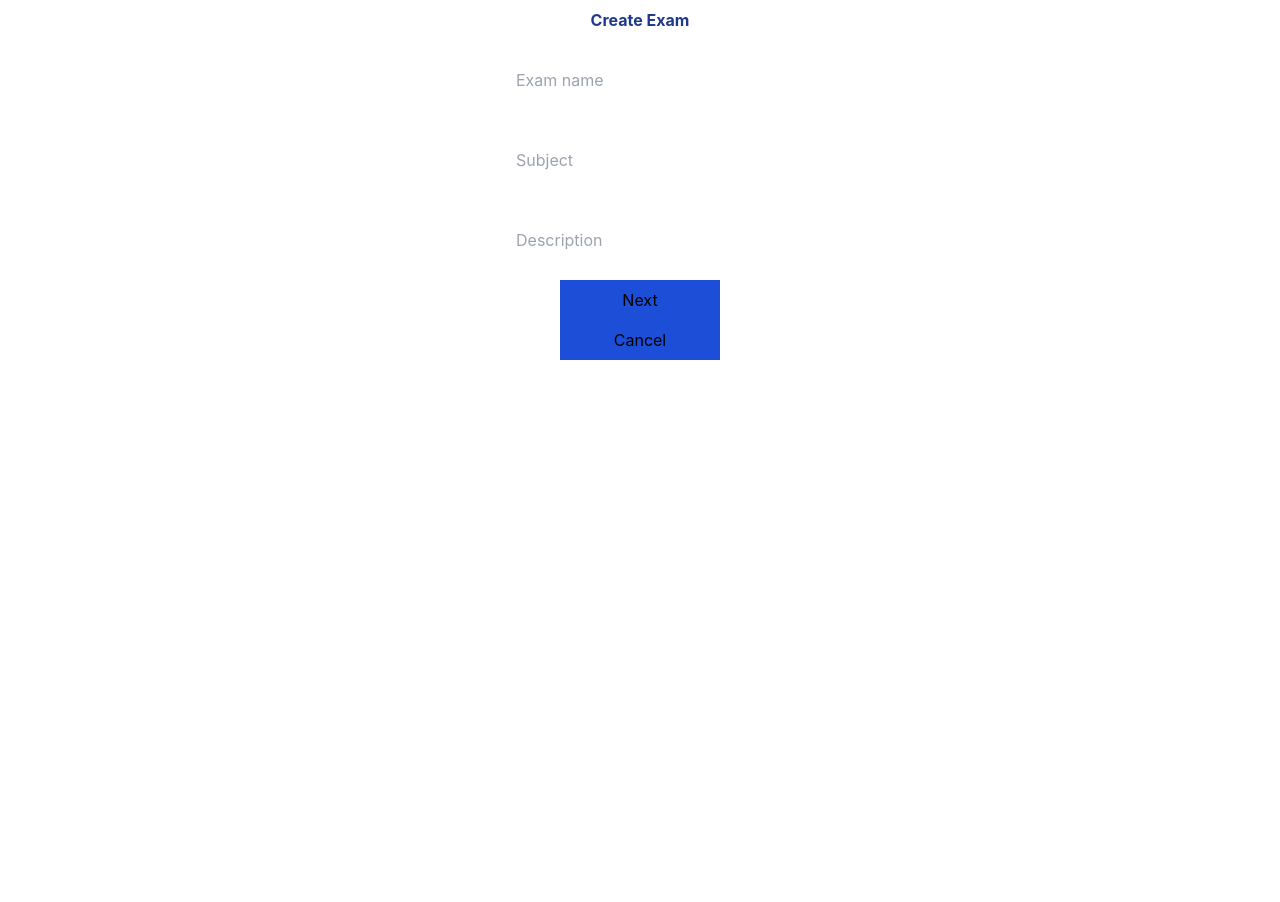
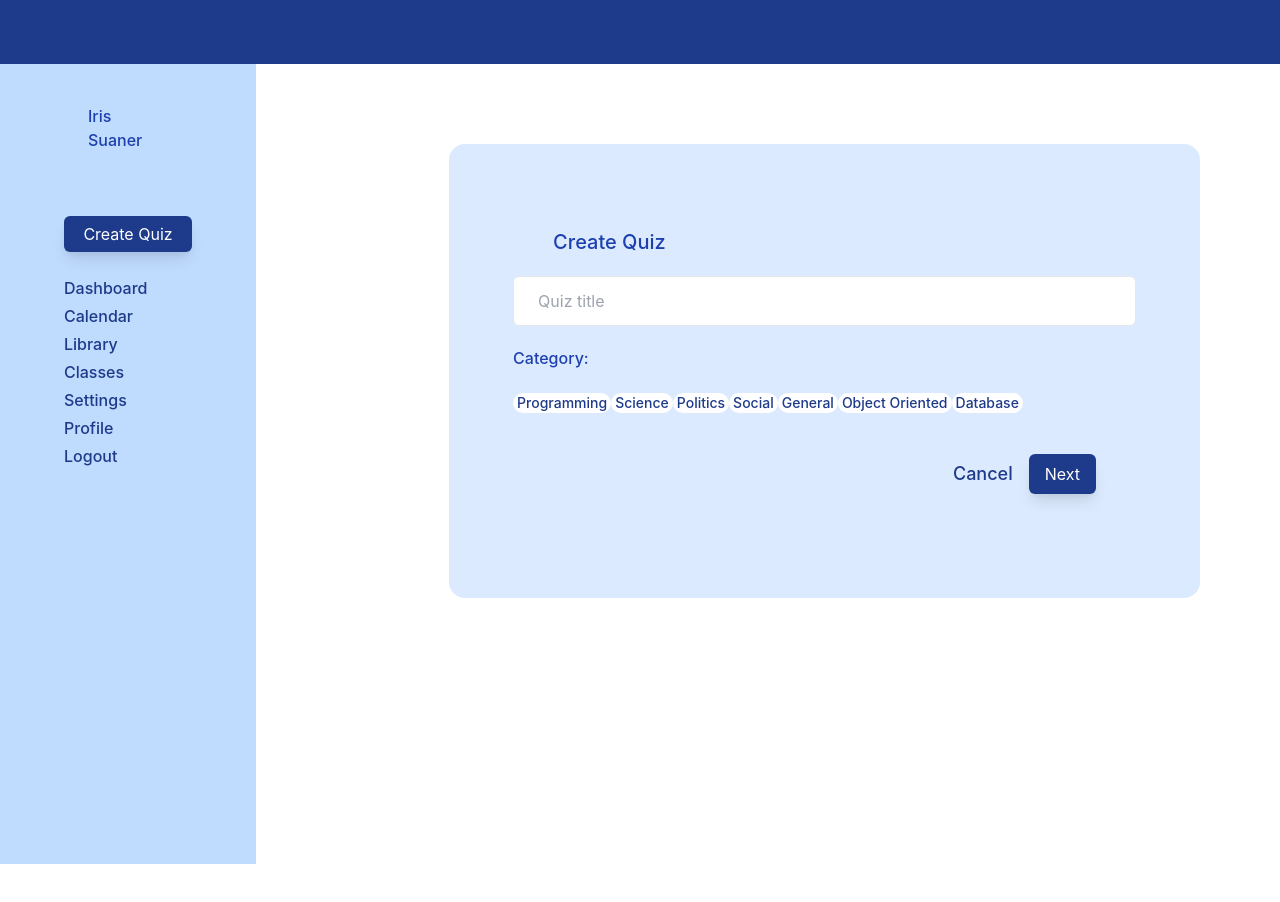
Before and after one commit to MarionRosete/4Choices-ReactWeb, a React (Create React App) app: page /CreateExam in a window 1280 px wide. Shown: the top 902 px of the page. Before the commit the page ends 800 px from the top, so only its background shows below. Built offline with nearby package versions, Linux system fonts and the light colour scheme; sample sign-in values are in the browser's storage.

Commit message:
create exam :D

```diff
--- a/src/component/auth/CreateExam.js
+++ b/src/component/auth/CreateExam.js
@@ -34,20 +34,46 @@ const Register = () => {
 
         return (
           <>
-            <center >
-                    <h1 className="text-blue-900 text-4x1 font-bold p-2">Create Exam</h1>
-
-                    <form onSubmit={handleSubmit}>
-                    <p>{status}</p>
-                    <input className="p-2 m-5" type="text" placeholder="Exam name"  value={name} onChange={(e)=>setName(e.target.value)}/><br></br>
-
-                    <input className="p-2 m-5" type="text" placeholder="Subject"  value={subject} onChange={(e)=>setSubject(e.target.value)} /><br></br>
-
-                    <input className="p-2 m-5" type="text" placeholder="Description"  value={description} onChange={(e)=>setDescription(e.target.value)}/><br></br>
-                    <button className="bg-blue-700 p-2 w-40 ">Next</button>
-                    </form>
-                    <button className="bg-blue-700 p-2 w-40 "><Link to="/Dashboard">Cancel</Link></button>
-            </center>
+          <div class ="flex flex-col justify-evenly bg-blue-900 md:w-screen h-3 p-8"></div>
+            <div class ="grid grid-flow-col min-h-screen bg-white">
+              <div class=" bg-blue-200 md:h-screen w-64">
+                <div class = "flex flex-col justify-center gap-y-6 px-16 ">
+                  <span class=" text-blue-800 font-medium py-10 px-6">Iris Suaner</span>
+                  <button class= "block bg-blue-900 hover:bg-blue-600 shadow-lg text-white py-1.5 px-4 rounded-md "> Create Quiz </button>
+                <div class =" flex flex-col place-items-start gap-y-1">
+                  <button class= "text-blue-900 hover:text-blue-600 font-medium "> Dashboard </button>
+                  <button class= "text-blue-900 hover:text-blue-600 font-medium "> Calendar </button>
+                  <button class= "text-blue-900 hover:text-blue-600 font-medium "> Library </button>
+                  <button class= "text-blue-900 hover:text-blue-600 font-medium "> Classes </button>
+                  <button class= "text-blue-900 hover:text-blue-600 font-medium "> Settings </button>
+                  <button class= "text-blue-900 hover:text-blue-600 font-medium "> Profile </button>
+                  <button class= "text-blue-900 hover:text-blue-600 font-medium "> Logout </button>
+                </div>
+              </div>
+            </div>
+            <div class="min-h-screen p-10 bg-white">
+              <div class="min-h-screen p-10 bg-white">
+                <div class="flex flex-col bg-blue-100 justify-between rounded-2xl p-4 md:p-16 h-full">
+                  <span class=" text-blue-800 font-medium text-xl py-5 px-10">Create Quiz</span>
+                  <input class="h-5 p-6 border rounded-md" type="text" placeholder type="text" placeholder="Quiz title" />
+                  <span class=" text-blue-800 font-medium py-5 p5">Category: </span>
+                <div class ="place-items-start gap-y-1 gap-x-2">
+                  <button class= "bg-white rounded-2xl px-1 text-blue-900 hover:text-blue-600 font-medium text-sm"> Programming </button>
+                  <button class= "bg-white rounded-2xl px-1 text-blue-900 hover:text-blue-600 font-medium text-sm"> Science </button>
+                  <button class= "bg-white rounded-2xl px-1 text-blue-900 hover:text-blue-600 font-medium text-sm"> Politics </button>
+                  <button class= "bg-white rounded-2xl px-1 text-blue-900 hover:text-blue-600 font-medium text-sm"> Social </button>
+                  <button class= "bg-white rounded-2xl px-1 text-blue-900 hover:text-blue-600 font-medium text-sm"> General</button>
+                  <button class= "bg-white rounded-2xl px-1 text-blue-900 hover:text-blue-600 font-medium text-sm"> Object Oriented </button>
+                  <button class= "bg-white rounded-2xl px-1 text-blue-900 hover:text-blue-600 font-medium text-sm"> Database </button>
+                </div>
+                <div class = "flex justify-end p-10">
+                    <button class= "text-blue-900 hover:text-blue-600 font-medium text-lg px-4 py-1.5 items-end"> Cancel </button>
+                    <button class= "block bg-blue-900 hover:bg-blue-600 shadow-lg text-white py-1.5 px-4 rounded-md ">Next </button>
+                </div>
+              </div>
+            </div>
+          </div>
+        </div>
         </>
        )
 
```
